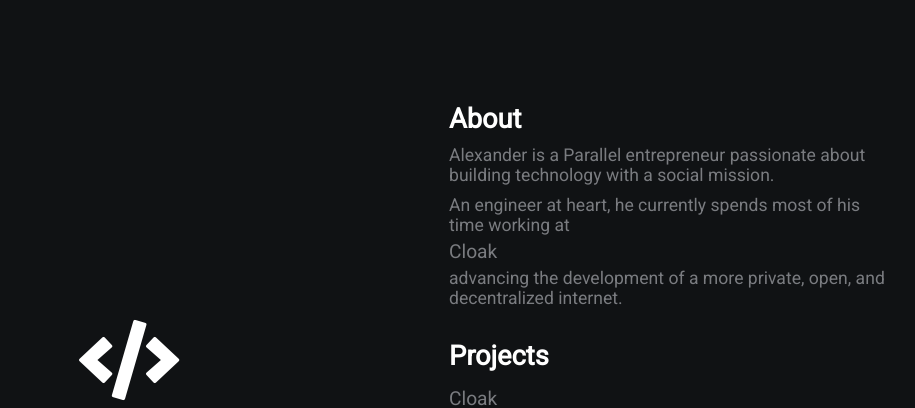
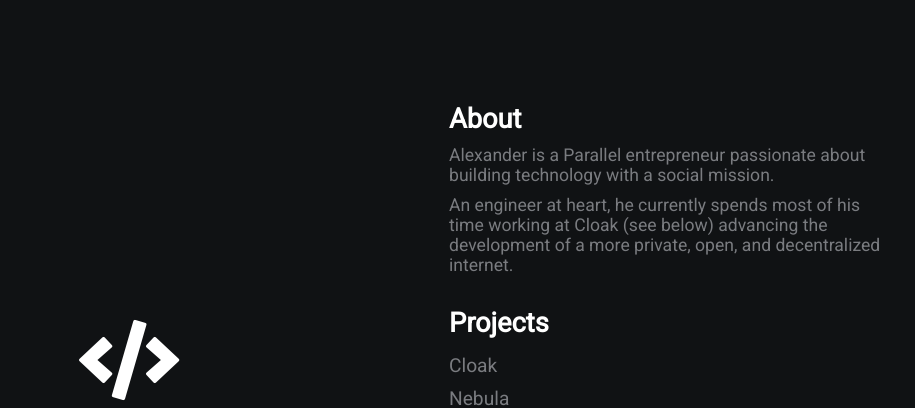
Before and after one commit to alexander-cato/portfolio-v1, a plain HTML site: page index.html in a window 1280 px wide. Shown: the top 408 px of the page, without its empty margins (191-1106 px from the left). Drawn offline with Linux system fonts and the light colour scheme.

Commit message:
fix about link

```diff
--- a/index.html
+++ b/index.html
@@ -22,7 +22,7 @@
         <div class="section-2">
             <h2>About</h2>
             <p>Alexander is a Parallel entrepreneur passionate about building technology with a social mission.</p>
-            <p>An engineer at heart, he currently spends most of his time working at <a href="https://www.privacyone.io/">Cloak</a> advancing the development of a more private, open, and decentralized internet.</p>
+            <p>An engineer at heart, he currently spends most of his time working at Cloak (see below) advancing the development of a more private, open, and decentralized internet.</p>
             <h2>Projects</h2>
             <a href="https://www.privacyone.io/">Cloak</a>
             <a href="https://www.withnebula.com/">Nebula</a>
```
